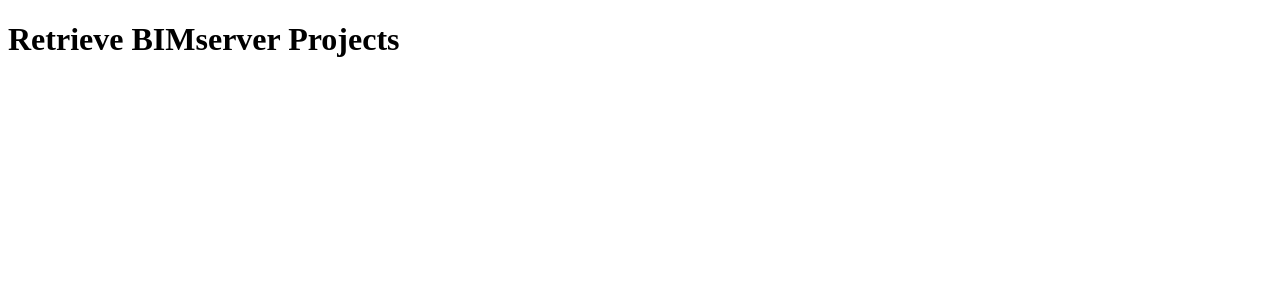
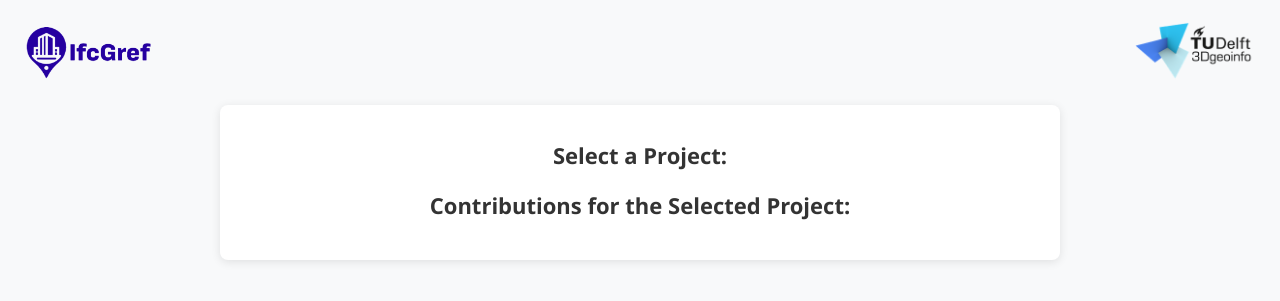
Before and after one commit to tudelft3d/ifcgref, a Flask app: template templates/chek.html in a window 1280 px wide. Shown: the top 301 px of the page. Run offline with Flask 3, Linux system fonts and the light colour scheme; the template is opened without the code that fills it, so the values that code supplies are empty.

Commit message:
update ui

```diff
--- a/templates/chek.html
+++ b/templates/chek.html
@@ -3,36 +3,82 @@
 <head>
     <meta charset="UTF-8">
     <meta name="viewport" content="width=device-width, initial-scale=1.0">
-    <title>BIMserver Projects Information</title>
+    <title>BIMserver Project Contributions</title>
     <style>
-        .project-box {
-            border: 1px solid #ddd;
+        /* Styles adapted from survey.html */
+        body {
+            font-family: 'Segoe UI', Tahoma, Geneva, Verdana, sans-serif;
+            display: flex;
+            justify-content: center;
+            background-color: #f8f9fa;
+            align-items: center;
+            margin: 0;
             padding: 20px;
+            flex-direction: column;
+        }
+        .container {
+            background-color: #fff;
+            padding: 20px;
+            border-radius: 8px;
+            box-shadow: 0 2px 10px rgba(0,0,0,0.1);
+            text-align: center;
+            max-width: 800px;
+            width: 100%;
+        }
+        .header {
+            width: 100%;
+            display: flex;
+            justify-content: space-between;
+            align-items: center;
+            margin-bottom: 20px;
+        }
+        .logo {
+            max-height: 60px;
+        }
+        h1 {
+            margin-bottom: 20px;
+            font-size: 22px;
+            color: #333;
+        }
+        .box {
+            display: inline-block;
             margin: 10px;
-            border-radius: 8px;
-            box-shadow: 0 4px 8px rgba(0, 0, 0, 0.1);
+            padding: 20px;
+            width: 150px;
+            height: 120px;
+            border: 1px solid #ccc;
+            border-radius: 4px;
+            cursor: pointer;
+            transition: background-color 0.3s;
+            overflow: hidden;
         }
-        .project-box h2 {
-            margin: 0;
+        .box:hover {
+            background-color: #f1f1f1;
         }
-        .select-button {
+        .box.selected {
+            background-color: #007bff;
+            color: white;
+            border-color: #007bff;
+        }
+        .info-text {
             margin-top: 10px;
-            padding: 10px;
-            background-color: #007BFF;
-            color: white;
-            border: none;
-            border-radius: 5px;
-            cursor: pointer;
-        }
-        .select-button:hover {
-            background-color: #0056b3;
+            font-size: 14px;
+            color: #333;
         }
     </style>
 </head>
 <body>
+<div class="header">
+    <img src="../static/images/logo1.png" alt="Logo 1" class="logo">
+    <a href="https://3d.bk.tudelft.nl/"><img src="../static/images/logo2.png" alt="Logo 2" class="logo"></a>
+</div>
+<div class="container">
+    <h1>Select a Project:</h1>
+    <div id="projects"></div>
 
-<h1>Retrieve BIMserver Projects</h1>
-<div id="projects"></div>
+    <h1>Contributions for the Selected Project:</h1>
+    <div id="contributions"></div>
+</div>
 
 <script>
     async function getProjects() {
@@ -47,7 +93,6 @@
         ];
 
         try {
-            // Step 1: Request temporary session token
             const loginResponse = await fetch('https://apis.bimserver.center/v1/BIMSERVER/LOGIN', {
                 method: 'POST',
                 headers: {
@@ -63,7 +108,7 @@
             const loginData = await loginResponse.json();
             if (loginData.status === "OK") {
                 const authWindow = window.open(loginData.url, '_blank', 'width=600,height=400');
-                await new Promise((resolve, reject) => {
+                await new Promise((resolve) => {
                     const interval = setInterval(() => {
                         if (authWindow.closed) {
                             clearInterval(interval);
@@ -91,7 +136,7 @@
 
                     const projectsData = await projectsResponse.json();
                     if (projectsData.status === "OK") {
-                        displayProjects(projectsData.records);
+                        displayProjects(projectsData.records, sessionId);
                     } else {
                         console.error("Error fetching projects:", projectsData.error.message);
                     }
@@ -106,27 +151,70 @@
         }
     }
 
-    function displayProjects(projects) {
+    function displayProjects(projects, sessionId) {
         const projectsDiv = document.getElementById('projects');
-        projectsDiv.innerHTML = ""; // Clear previous content if any
+        projectsDiv.innerHTML = "";
 
         projects.forEach(project => {
             const projectElement = document.createElement('div');
-            projectElement.className = 'project-box';
+            projectElement.className = 'box';
             projectElement.innerHTML = `
-                <h2>${project.name}</h2>
-                <p>ID: ${project.id}</p>
-                <p>Description: ${project.description}</p>
-                <button class="select-button" onclick="selectProject('${project.id}')">Select Project</button>
+                <div class="info-text"><strong>${project.name}</strong></div>
             `;
+            projectElement.onclick = () => selectProject(projectElement, project.id, sessionId);
             projectsDiv.appendChild(projectElement);
         });
     }
 
-    function selectProject(projectId) {
-        console.log("Selected Project ID:", projectId);
-        // Alternatively, display it on the page
-        alert(`Selected Project ID: ${projectId}`);
+    function selectProject(element, projectId, sessionId) {
+        deselectAll('projects');
+        element.classList.add('selected');
+        getContributions(projectId, sessionId);
+    }
+
+    async function getContributions(projectId, sessionId) {
+        const contributionsResponse = await fetch(`https://apis.bimserver.center/v1/BIMSERVER/CONTRIBUTIONS?project_id=${projectId}`, {
+            method: 'GET',
+            headers: {
+                'Authorization': `Bearer ${sessionId}`
+            }
+        });
+
+        const contributionsData = await contributionsResponse.json();
+        if (contributionsData.status === "OK") {
+            displayContributions(contributionsData.records);
+        } else {
+            console.error("Error fetching contributions:", contributionsData.error.message);
+        }
+    }
+
+    function displayContributions(contributions) {
+        const contributionsDiv = document.getElementById('contributions');
+        contributionsDiv.innerHTML = "";
+
+        contributions.forEach(contribution => {
+            const contributionElement = document.createElement('div');
+            contributionElement.className = 'box';
+            contributionElement.innerHTML = `
+                <div class="info-text"><strong>${contribution.name}</strong></div>
+                <p>ID: ${contribution.id}</p>
+                <p>${contribution.description || 'No description available.'}</p>
+            `;
+            contributionElement.onclick = () => selectContribution(contributionElement, contribution.id);
+            contributionsDiv.appendChild(contributionElement);
+        });
+    }
+
+    function selectContribution(element, contributionId) {
+        deselectAll('contributions');
+        element.classList.add('selected');
+        console.log("Selected Contribution ID:", contributionId);
+        alert(`Selected Contribution ID: ${contributionId}`);
+    }
+
+    function deselectAll(section) {
+        const parentDiv = document.getElementById(section);
+        Array.from(parentDiv.getElementsByClassName('box')).forEach(box => box.classList.remove('selected'));
     }
 
     getProjects();
```
